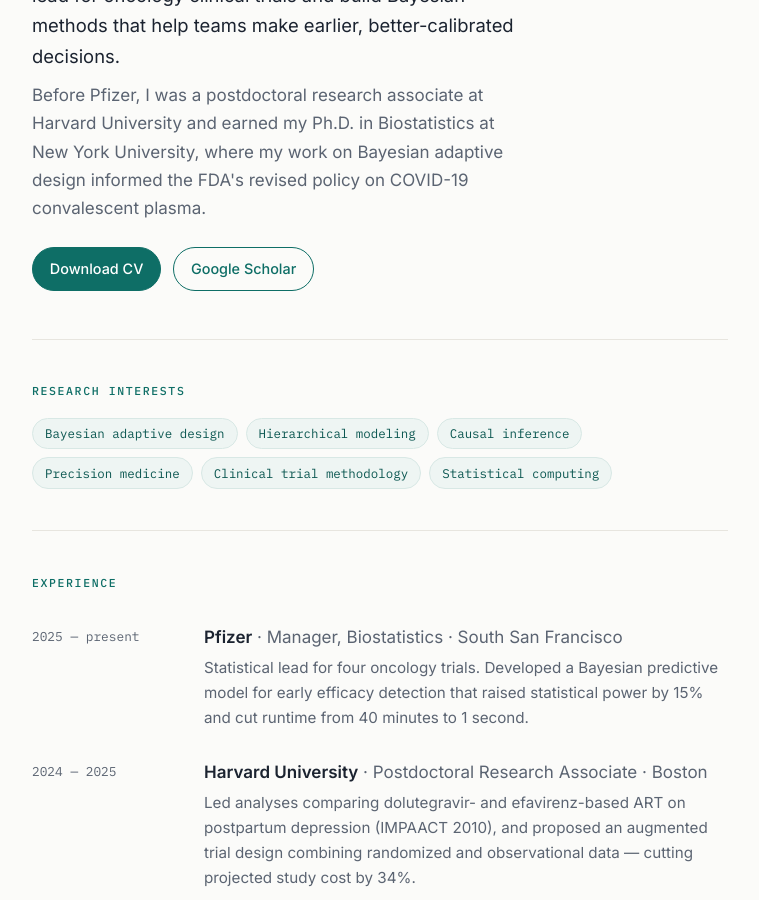
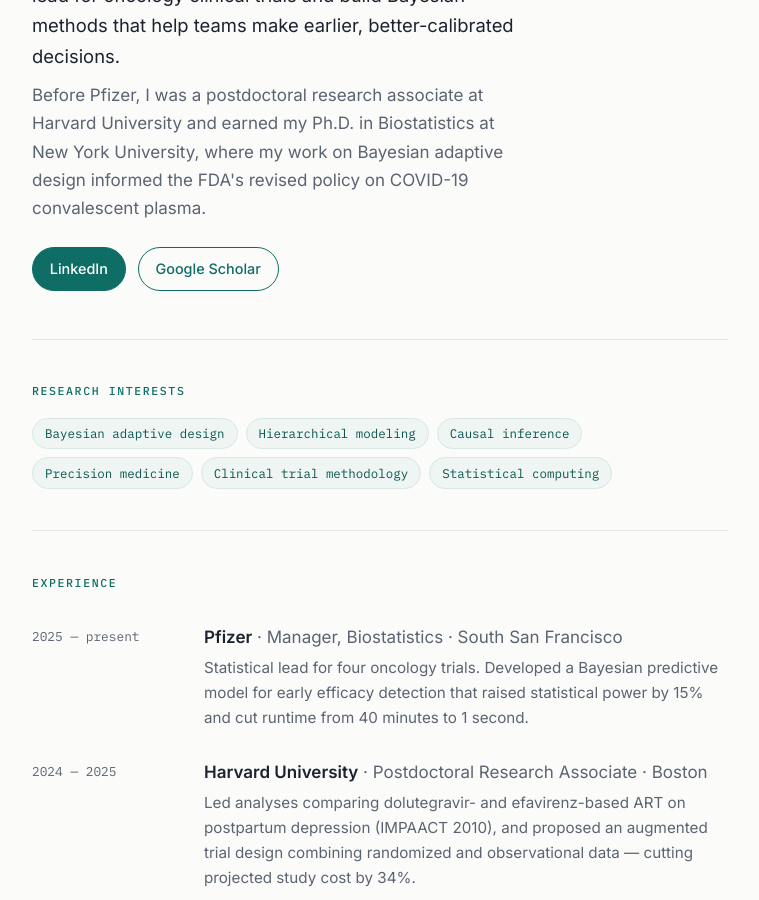
Before and after one commit to dannidanniwu/danni_wu_website, a Jekyll site: the page built from index.html, in a window 1280 px wide and 900 px high, scrolled down 336 px. Shown: the whole window, without its empty margins (260-1019 px from the left). Built offline with Jekyll 4.4.1, drawn with Linux system fonts in a browser that asks for light colours; some web fonts are replaced.

Commit message:
Update index.html

```diff
--- a/index.html
+++ b/index.html
@@ -18,10 +18,10 @@
         </svg>
         <p class="lede">I'm a biostatistician at <strong>Pfizer</strong>, where I serve as statistical lead for oncology clinical trials and build Bayesian methods that help teams make earlier, better-calibrated decisions.</p>
         <p class="sub">Before Pfizer, I was a postdoctoral research associate at Harvard University and earned my Ph.D. in Biostatistics at New York University, where my work on Bayesian adaptive design informed the FDA's revised policy on COVID-19 convalescent plasma.</p>
-        <div class="hero-actions">
-          <a class="btn btn-solid" href="{{ '/files/Danni_Wu_CV.pdf' | relative_url }}" target="_blank" rel="noopener">Download CV</a>
-          <a class="btn btn-ghost" href="{{ site.links.scholar }}" target="_blank" rel="noopener">Google Scholar</a>
-        </div>
+  <div class="hero-actions">
+  <a class="btn btn-solid" href="{{ site.links.linkedin }}" target="_blank" rel="noopener">LinkedIn</a>
+  <a class="btn btn-ghost" href="{{ site.links.scholar }}" target="_blank" rel="noopener">Google Scholar</a>
+</div>
       </div>
       <img class="profile-photo" src="{{ '/images/profile.jpg' | relative_url }}" alt="Danni Wu">
     </div>
```
